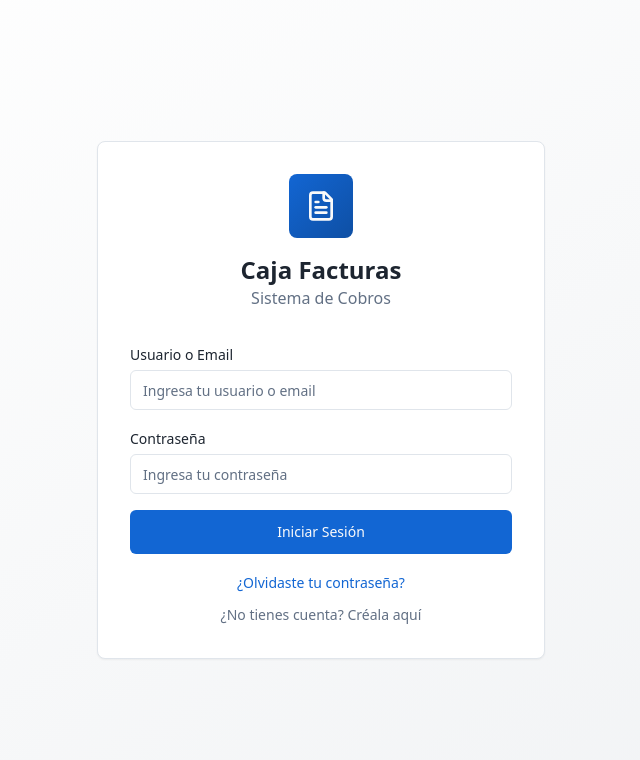
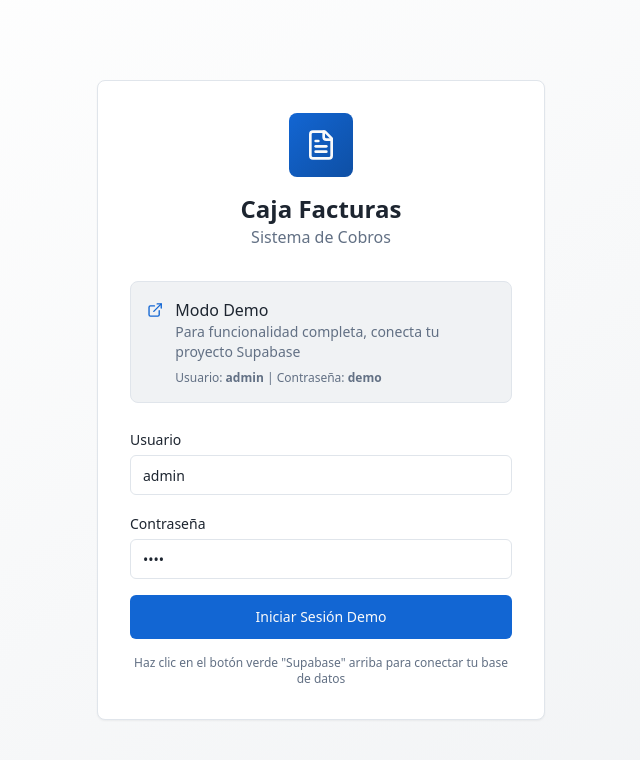
Before and after one commit to lentolentini-debug/factura-luz, a React (Vite) app: page /login in a window 1280 px wide. Shown: the top 760 px of the page, without its empty margins (319-959 px from the left). Built offline with nearby package versions, Linux system fonts and the light colour scheme; no server answers.

Commit message:
Fix: Allow app interaction

```diff
--- a/src/App.tsx
+++ b/src/App.tsx
@@ -4,7 +4,7 @@ import { TooltipProvider } from "@/components/ui/tooltip";
 import { QueryClient, QueryClientProvider } from "@tanstack/react-query";
 import { BrowserRouter, Routes, Route, Navigate } from "react-router-dom";
 import { AuthProvider } from "./components/AuthProvider";
-import { useAuth } from "./hooks/useAuth";
+import { useAuth } from "./hooks/useAuthDemo";
 import { Dashboard } from "./pages/Dashboard";
 import { Facturas } from "./pages/Facturas";
 import { Proveedores } from "./pages/Proveedores";
@@ -12,7 +12,7 @@ import { CargarFactura } from "./pages/CargarFactura";
 import { Pagos } from "./pages/Pagos";
 import { Configuracion } from "./pages/Configuracion";
 import { Backups } from "./pages/Backups";
-import { Login } from "./pages/Login";
+import { LoginDemo } from "./pages/LoginDemo";
 import { Chat } from "./pages/Chat";
 import NotFound from "./pages/NotFound";
 
@@ -64,7 +64,7 @@ const App = () => (
           <Routes>
             <Route path="/login" element={
               <PublicRoute>
-                <Login />
+                <LoginDemo />
               </PublicRoute>
             } />
             <Route path="/" element={
--- a/src/components/AuthProvider.tsx
+++ b/src/components/AuthProvider.tsx
@@ -1,5 +1,5 @@
 import { ReactNode } from 'react';
-import { AuthContext, useAuthProvider } from '@/hooks/useAuth';
+import { AuthContext, useAuthProvider } from '@/hooks/useAuthDemo';
 
 interface AuthProviderProps {
   children: ReactNode;
--- a/src/components/Layout.tsx
+++ b/src/components/Layout.tsx
@@ -1,6 +1,6 @@
 import { ReactNode } from 'react';
 import { Navigation } from './Navigation';
-import { useAuth } from '@/hooks/useAuth';
+import { useAuth } from '@/hooks/useAuthDemo';
 import { Button } from './ui/button';
 import { LogOut, User } from 'lucide-react';
 
--- /dev/null
+++ b/src/hooks/useAuthDemo.ts
@@ -0,0 +1,86 @@
+import { useState, useEffect, createContext, useContext } from 'react';
+
+interface DemoUser {
+  id: string;
+  username: string;
+  role: string;
+}
+
+interface AuthContextType {
+  user: DemoUser | null;
+  profile: DemoUser | null;
+  loading: boolean;
+  signIn: (username: string, password: string) => Promise<void>;
+  signInWithUsername: (username: string, password: string) => Promise<void>;
+  signUp: (email: string, password: string, username: string) => Promise<void>;
+  signOut: () => Promise<void>;
+  resetPassword: (email: string) => Promise<void>;
+}
+
+const AuthContext = createContext<AuthContextType | undefined>(undefined);
+
+export const useAuth = () => {
+  const context = useContext(AuthContext);
+  if (!context) {
+    throw new Error('useAuth must be used within an AuthProvider');
+  }
+  return context;
+};
+
+export const useAuthProvider = () => {
+  const [user, setUser] = useState<DemoUser | null>(null);
+  const [loading, setLoading] = useState(false);
+
+  useEffect(() => {
+    // Check for existing demo session
+    const demoUser = localStorage.getItem('demoUser');
+    if (demoUser) {
+      setUser(JSON.parse(demoUser));
+    }
+    setLoading(false);
+  }, []);
+
+  const signIn = async (username: string, password: string) => {
+    if (username === 'admin' && password === 'demo') {
+      const demoUser = {
+        id: '1',
+        username: 'admin',
+        role: 'admin'
+      };
+      setUser(demoUser);
+      localStorage.setItem('demoUser', JSON.stringify(demoUser));
+    } else {
+      throw new Error('Credenciales incorrectas');
+    }
+  };
+
+  const signInWithUsername = async (username: string, password: string) => {
+    return signIn(username, password);
+  };
+
+  const signUp = async (email: string, password: string, username: string) => {
+    throw new Error('Registro no disponible en modo demo');
+  };
+
+  const signOut = async () => {
+    setUser(null);
+    localStorage.removeItem('demoUser');
+  };
+
+  const resetPassword = async (email: string) => {
+    throw new Error('Recuperación de contraseña no disponible en modo demo');
+  };
+
+  return {
+    user,
+    profile: user,
+    loading,
+    signIn,
+    signInWithUsername,
+    signUp,
+    signOut,
+    resetPassword,
+  };
+};
+
+export { AuthContext };
--- a/src/lib/supabase.ts
+++ b/src/lib/supabase.ts
@@ -1,11 +1,9 @@
 import { createClient } from '@supabase/supabase-js';
 
-const supabaseUrl = import.meta.env.VITE_SUPABASE_URL;
-const supabaseAnonKey = import.meta.env.VITE_SUPABASE_ANON_KEY;
-
-if (!supabaseUrl || !supabaseAnonKey) {
-  throw new Error('Missing Supabase environment variables');
-}
+// For now, using demo configuration until Supabase is connected
+// Users should connect their Supabase project via the green button in the interface
+const supabaseUrl = 'https://demo.supabase.co';
+const supabaseAnonKey = 'demo-key';
 
 export const supabase = createClient(supabaseUrl, supabaseAnonKey);
 
--- /dev/null
+++ b/src/pages/LoginDemo.tsx
@@ -0,0 +1,99 @@
+import { useState } from 'react';
+import { Card } from '@/components/ui/card';
+import { Button } from '@/components/ui/button';
+import { Input } from '@/components/ui/input';
+import { Label } from '@/components/ui/label';
+import { FileText, ExternalLink } from 'lucide-react';
+import { useToast } from '@/hooks/use-toast';
+
+export const LoginDemo = () => {
+  const [username, setUsername] = useState('admin');
+  const [password, setPassword] = useState('demo');
+  const { toast } = useToast();
+
+  const handleSubmit = (e: React.FormEvent) => {
+    e.preventDefault();
+
+    // Demo login - redirect to dashboard
+    if (username === 'admin' && password === 'demo') {
+      toast({
+        title: "¡Bienvenido!",
+        description: "Sesión demo iniciada correctamente.",
+      });
+      // Simple redirect to dashboard for demo
+      window.location.href = '#/dashboard';
+    } else {
+      toast({
+        title: "Error",
+        description: "Usuario: admin, Contraseña: demo",
+        variant: "destructive",
+      });
+    }
+  };
+
+  return (
+    <div className="min-h-screen bg-gradient-to-br from-background to-secondary flex items-center justify-center p-4">
+      <Card className="w-full max-w-md p-8 shadow-elegant">
+        <div className="text-center mb-8">
+          <div className="w-16 h-16 bg-gradient-primary rounded-lg flex items-center justify-center mx-auto mb-4">
+            <FileText className="w-8 h-8 text-primary-foreground" />
+          </div>
+          <h1 className="text-2xl font-bold text-foreground">Caja Facturas</h1>
+          <p className="text-muted-foreground">Sistema de Cobros</p>
+        </div>
+
+        {/* Demo Notice */}
+        <div className="bg-secondary border border-border rounded-lg p-4 mb-6">
+          <div className="flex items-start gap-3">
+            <ExternalLink className="w-5 h-5 text-primary mt-0.5" />
+            <div>
+              <h3 className="font-medium text-foreground">Modo Demo</h3>
+              <p className="text-sm text-muted-foreground mb-2">
+                Para funcionalidad completa, conecta tu proyecto Supabase
+              </p>
+              <p className="text-xs text-muted-foreground">
+                Usuario: <strong>admin</strong> | Contraseña: <strong>demo</strong>
+              </p>
+            </div>
+          </div>
+        </div>
+
+        <form onSubmit={handleSubmit} className="space-y-4">
+          <div>
+            <Label className="text-sm font-medium text-foreground">Usuario</Label>
+            <Input
+              type="text"
+              placeholder="Ingresa tu usuario"
+              value={username}
+              onChange={(e) => setUsername(e.target.value)}
+              className="mt-1"
+              required
+            />
+          </div>
+
+          <div>
+            <Label className="text-sm font-medium text-foreground">Contraseña</Label>
+            <Input
+              type="password"
+              placeholder="Ingresa tu contraseña"
+              value={password}
+              onChange={(e) => setPassword(e.target.value)}
+              className="mt-1"
+              required
+            />
+          </div>
+
+          <Button type="submit" className="w-full" size="lg">
+            Iniciar Sesión Demo
+          </Button>
+
+          <div className="text-center">
+            <p className="text-xs text-muted-foreground">
+              Haz clic en el botón verde "Supabase" arriba para conectar tu base de datos
+            </p>
+          </div>
+        </form>
+      </Card>
+    </div>
+  );
+};
```
